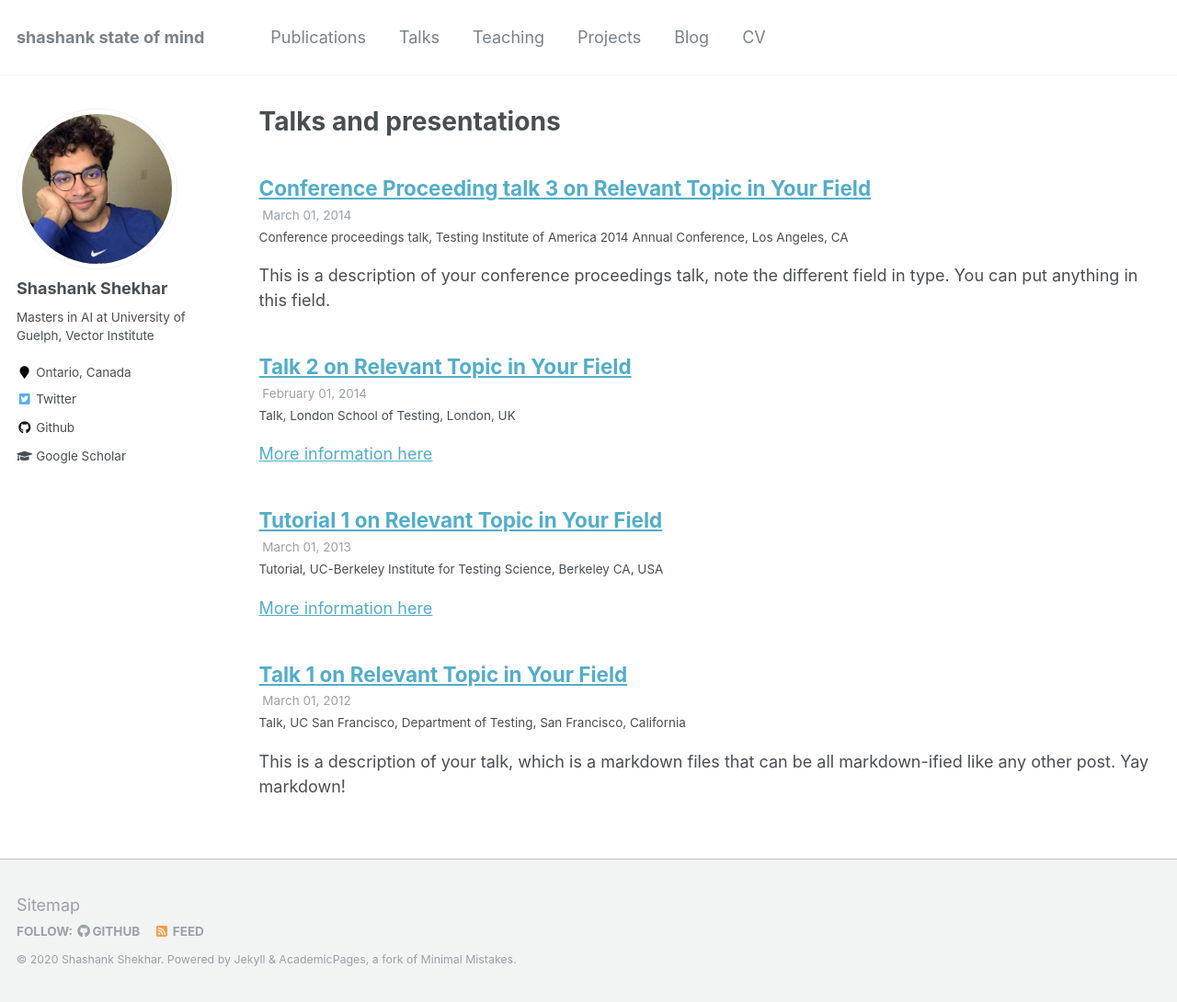
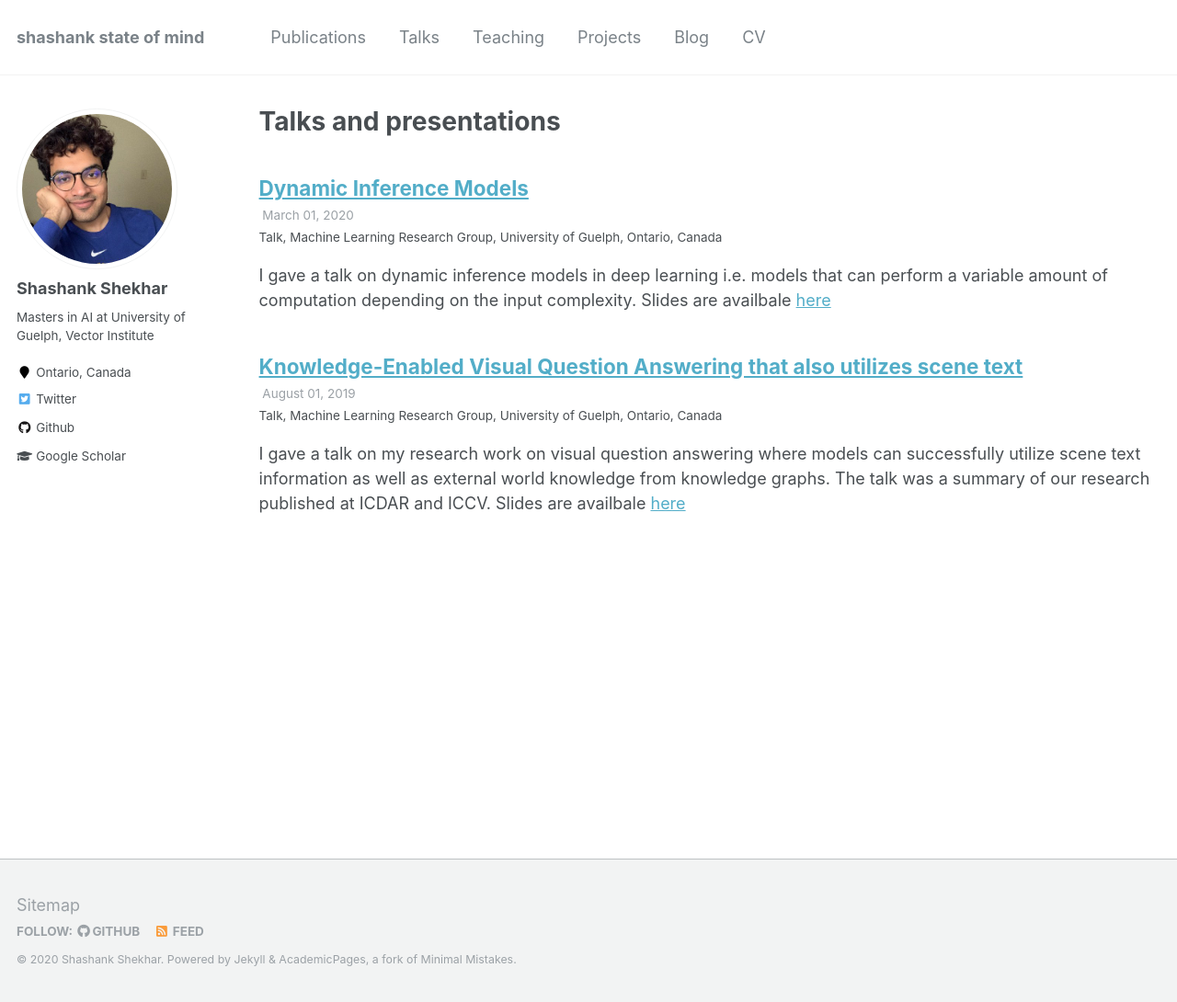
Before and after one commit to sshkhr/sshkhr.github.io, a Jekyll site: the page built from _pages/talks.html, in a window 1280 px wide and 1090 px high. Shown: the whole window at 92% size. Built offline with Jekyll 4.4.1, drawn with Linux system fonts in a browser that asks for light colours.

Commit message:
added talks and about me

```diff
--- a/_talks/2012-03-01-talk-1.md
+++ /dev/null
@@ -1,11 +0,0 @@
----
-title: "Talk 1 on Relevant Topic in Your Field"
-collection: talks
-type: "Talk"
-permalink: /talks/2012-03-01-talk-1
-venue: "UC San Francisco, Department of Testing"
-date: 2012-03-01
-location: "San Francisco, California"
----
-
-This is a description of your talk, which is a markdown files that can be all markdown-ified like any other post. Yay markdown!
--- a/_talks/2013-03-01-tutorial-1.md
+++ /dev/null
@@ -1,13 +0,0 @@
----
-title: "Tutorial 1 on Relevant Topic in Your Field"
-collection: talks
-type: "Tutorial"
-permalink: /talks/2013-03-01-tutorial-1
-venue: "UC-Berkeley Institute for Testing Science"
-date: 2013-03-01
-location: "Berkeley CA, USA"
----
-
-[More information here](http://exampleurl.com)
-
-This is a description of your tutorial, note the different field in type. This is a markdown files that can be all markdown-ified like any other post. Yay markdown!
--- a/_talks/2014-02-01-talk-2.md
+++ /dev/null
@@ -1,13 +0,0 @@
----
-title: "Talk 2 on Relevant Topic in Your Field"
-collection: talks
-type: "Talk"
-permalink: /talks/2014-02-01-talk-2
-venue: "London School of Testing"
-date: 2014-02-01
-location: "London, UK"
----
-
-[More information here](http://example2.com)
-
-This is a description of your talk, which is a markdown files that can be all markdown-ified like any other post. Yay markdown!
--- a/_talks/2014-03-01-talk-3.md
+++ /dev/null
@@ -1,11 +0,0 @@
----
-title: "Conference Proceeding talk 3 on Relevant Topic in Your Field"
-collection: talks
-type: "Conference proceedings talk"
-permalink: /talks/2014-03-01-talk-3
-venue: "Testing Institute of America 2014 Annual Conference"
-date: 2014-03-01
-location: "Los Angeles, CA"
----
-
-This is a description of your conference proceedings talk, note the different field in type. You can put anything in this field.
--- /dev/null
+++ b/_talks/2019-08-01-tkvqa.md
@@ -0,0 +1,11 @@
+---
+title: "Knowledge-Enabled Visual Question Answering that also utilizes scene text"
+collection: talks
+type: "Talk"
+permalink: /talks/2019-08-01-dynamic-inference
+venue: "Machine Learning Research Group, University of Guelph"
+date: 2019-08-01
+location: "Ontario, Canada"
+---
+
+I gave a talk on my research work on visual question answering where models can successfully utilize scene text information as well as external world knowledge from knowledge graphs. The talk was a summary of our research published at ICDAR and ICCV. Slides are availbale [here](https://sshkhr.github.io/files/tkvqa.pdf)
--- /dev/null
+++ b/_talks/2020-03-01-dynamic-inference.md
@@ -0,0 +1,11 @@
+---
+title: "Dynamic Inference Models"
+collection: talks
+type: "Talk"
+permalink: /talks/2020-03-01-dynamic-inference
+venue: "Machine Learning Research Group, University of Guelph"
+date: 2020-03-01
+location: "Ontario, Canada"
+---
+
+I gave a talk on dynamic inference models in deep learning i.e. models that can perform a variable amount of computation depending on the input complexity. Slides are availbale [here](https://sshkhr.github.io/files/dynamic-inference-models.pdf)
```
Also changed, not shown: _pages/about.md (+10 -2 lines), 2 other files.
